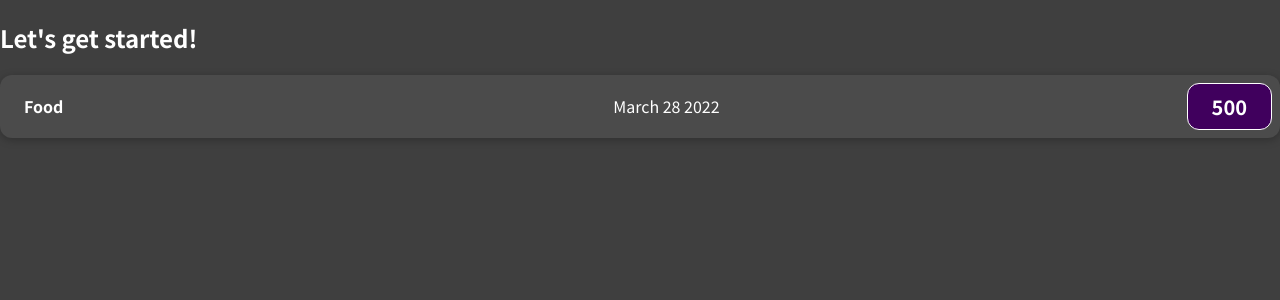
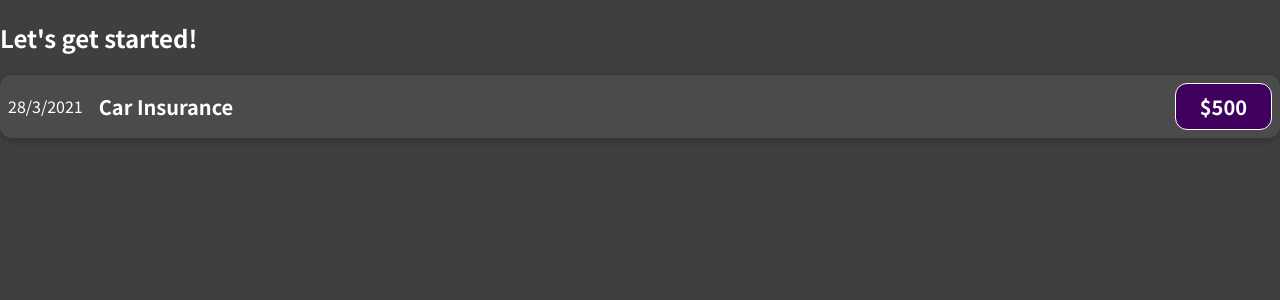
Before and after one commit to Muthu7318/react-ExpenseTracker, a JavaScript app: page / in a window 1280 px wide. Shown: the top 300 px of the page. Built offline with nearby package versions, Linux system fonts and the light colour scheme.

Commit message:
expression

```diff
--- a/src/components/ExpenseItem.js
+++ b/src/components/ExpenseItem.js
@@ -1,11 +1,18 @@
 import "./ExpenseItem.css";
 
 function ExpenseItem() {
+  const expenseDate = new Date(2021, 2, 28);
+  const expenseTitle = "Car Insurance";
+  const expenseAmount = 500;
   return (
     <div className="expense-item">
-      <h2>Food</h2>
-      <div className="expense-item__description">March 28 2022</div>
-      <div className="expense-item__price">500</div>
+      <div>{`${expenseDate.getDate()}/${
+        expenseDate.getMonth() + 1
+      }/${expenseDate.getFullYear()}`}</div>
+      <div className="expense-item__description">
+        <h2>{expenseTitle}</h2>
+        <div className="expense-item__price">{`$${expenseAmount}`}</div>
+      </div>
     </div>
   );
 }
```
Also changed, not shown: 1 other file (tests, documents, lock files or other folders).
